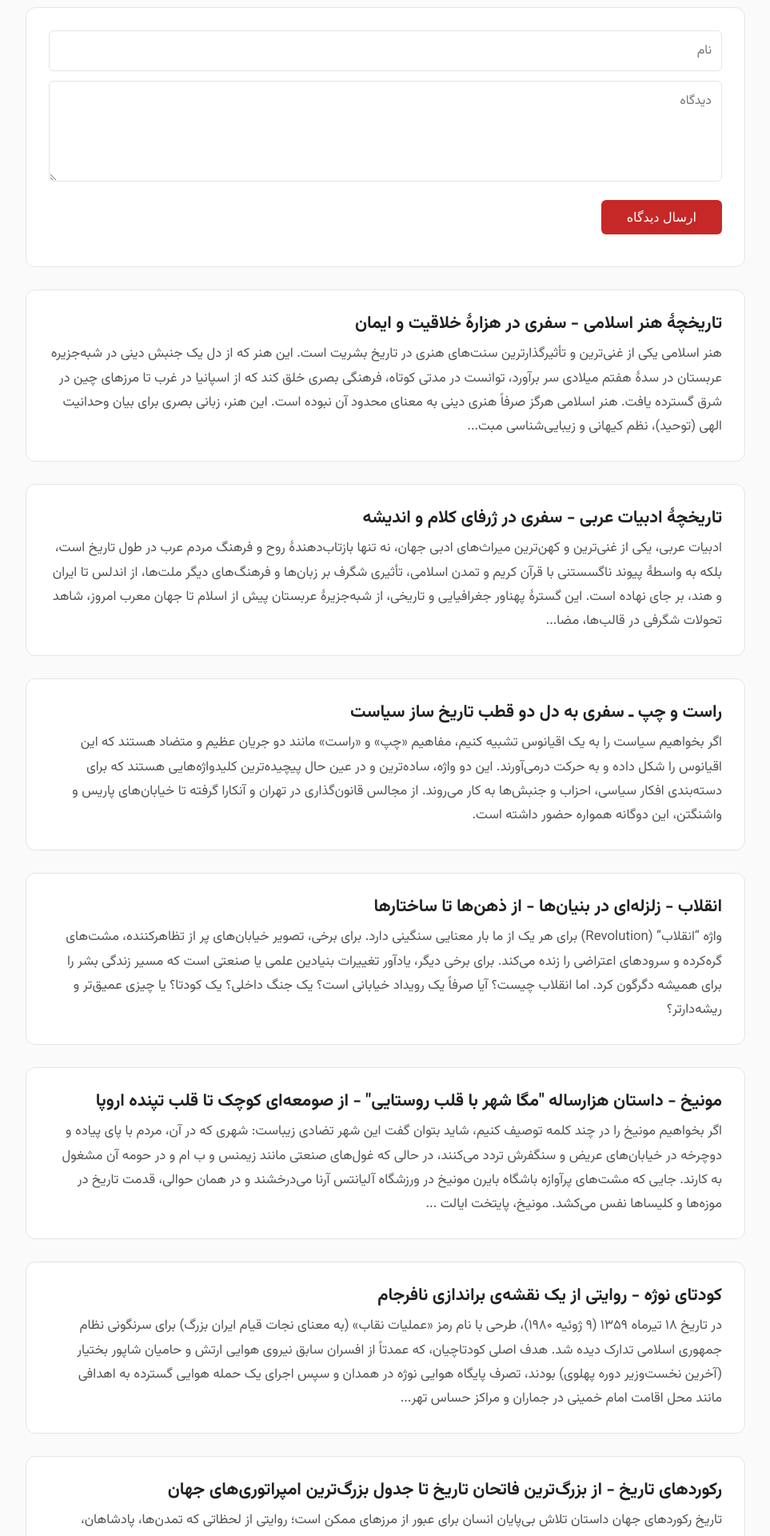
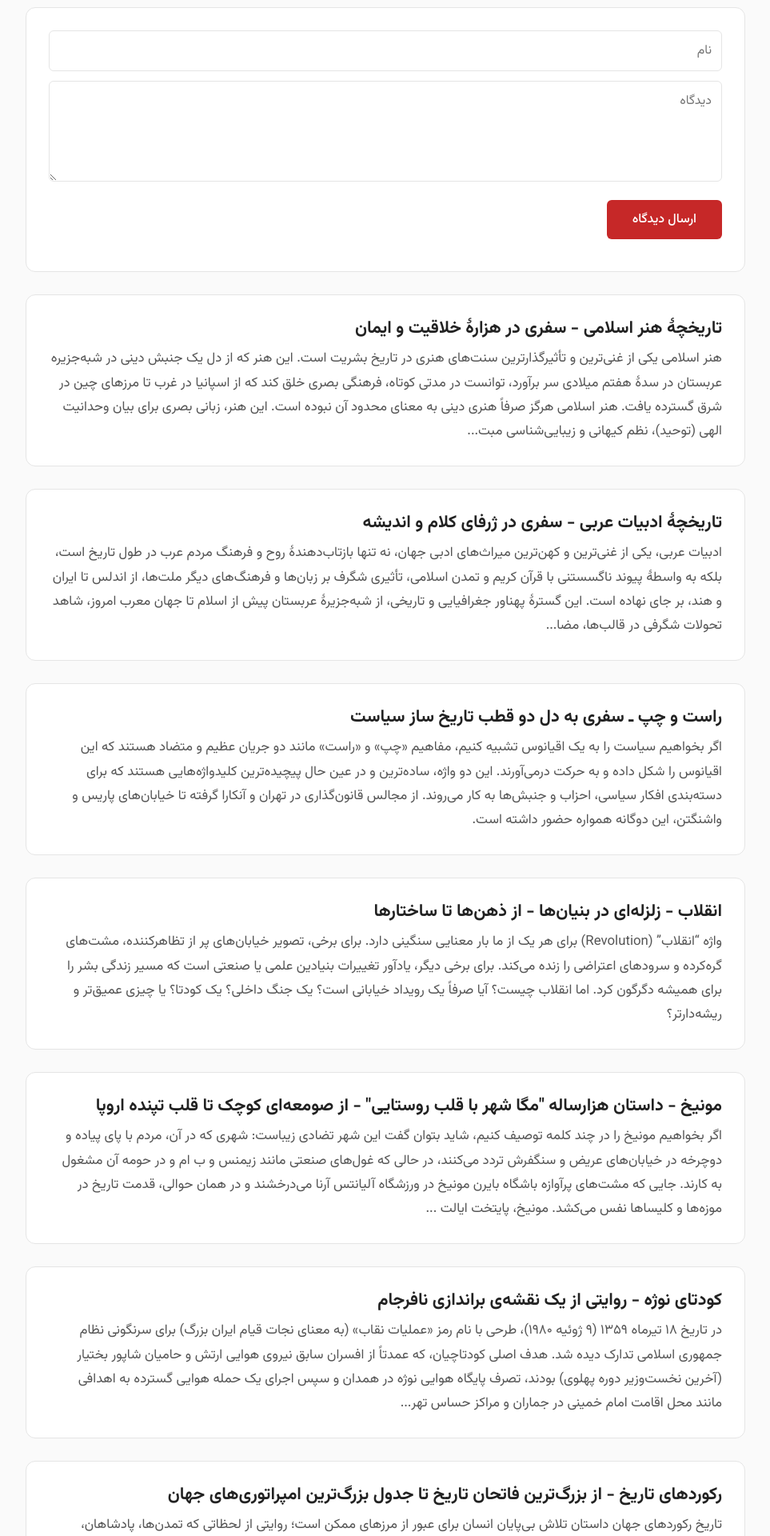
Before and after one commit to darkblog/darkblog.github.io, a Jekyll site: the page built from _posts/2025-7-5-68.md, in a window 1280 px wide. Shown: the part 2047-3967 px from the top of the page at 80% size, without its empty margins (158-1121 px from the left). Built offline with Jekyll 4.4.1, drawn with Linux system fonts in a browser that asks for light colours.

Commit message:
Update post.html

```diff
--- a/_layouts/post.html
+++ b/_layouts/post.html
@@ -376,6 +376,7 @@ a.post-card:hover {
   font-weight: 500;
   cursor: pointer;
   transition: background 0.2s;
+  font-family: inherit; /* اضافه شد تا فونت از body ارث‌بری شود */
 }
 
 .comment-submit:hover {
```
